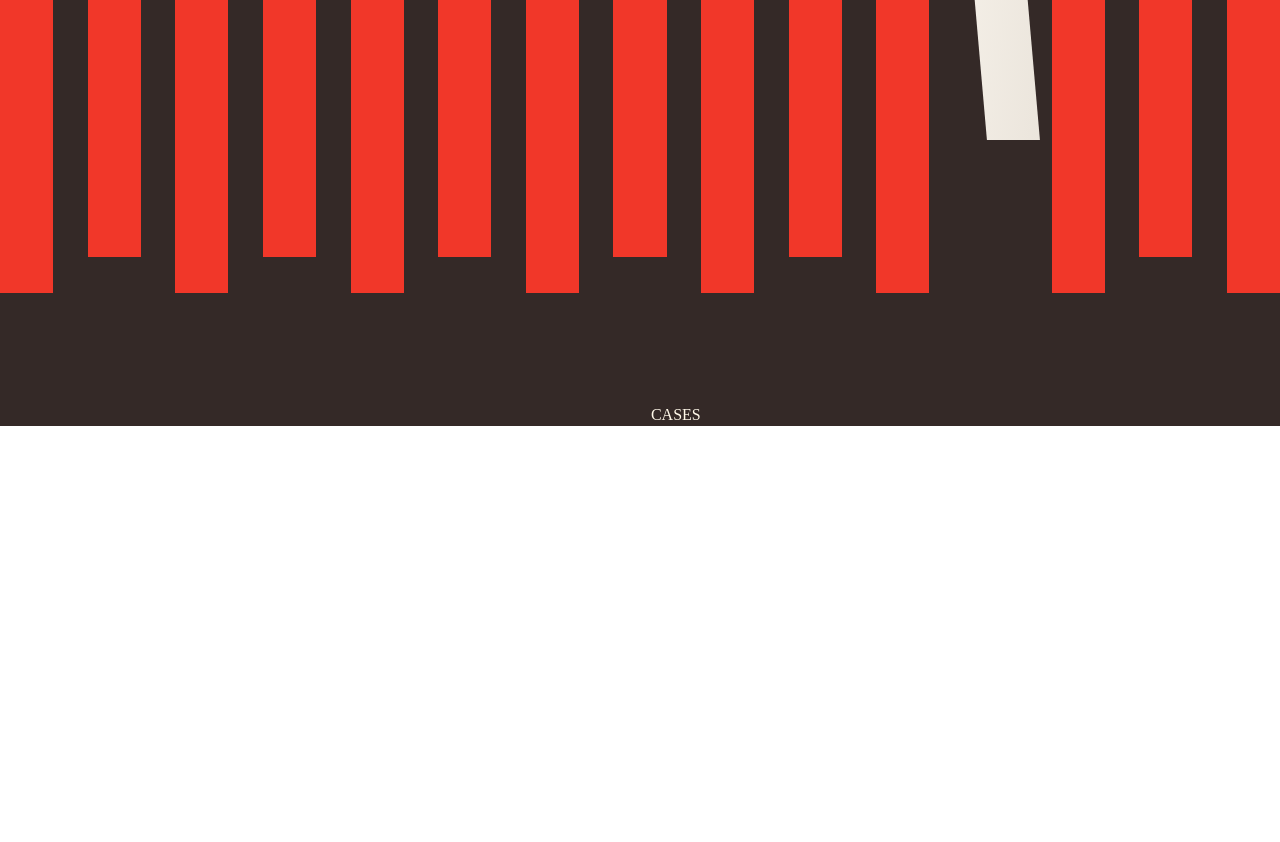
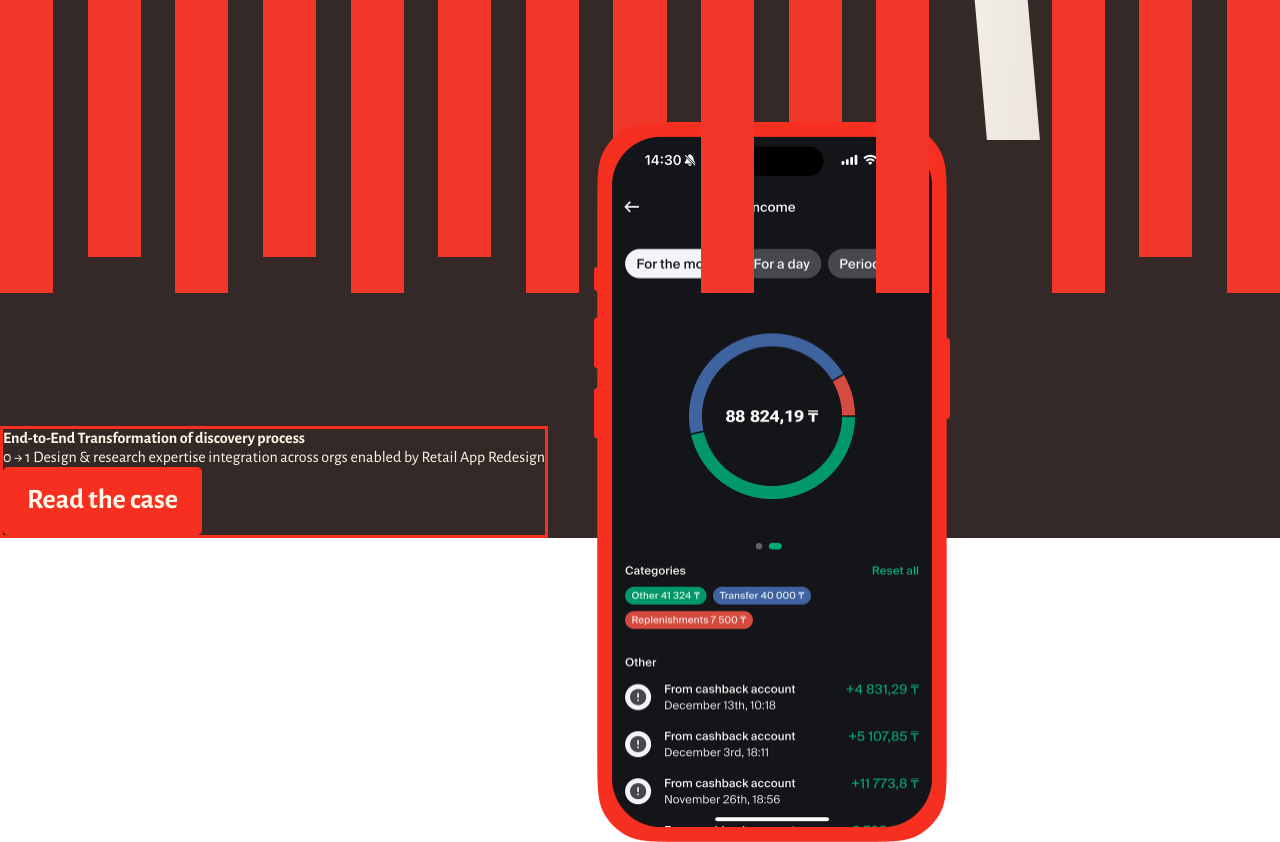
Before and after one commit to voleriyah/portfolio, a Next.js app: page / in a window 1280 px wide. Shown: the part 1360-2202 px from the top of the page. Before the commit the page ends 1787 px from the top, so only its background shows below. Built offline with nearby package versions, Linux system fonts and the light colour scheme; a web font is replaced by a local one.

Commit message:
case added.

```diff
--- a/app/page.tsx
+++ b/app/page.tsx
@@ -4,6 +4,7 @@ import Image from 'next/image';
 import ExpertiseBlock from '@/components/ExpertiseBlock';
 import AnimatedContainerLine from '@/components/AnimatedContainerLine';
 import AnimatedGasfisHeader from '@/components/AnimatedGasfisHeader';
+import CaseCard from '@/components/CaseCard';
 import { motion } from 'framer-motion';
 import { useRef } from 'react';
 
@@ -394,6 +395,7 @@ export default function Home() {
 
       {/* Cases Section */}
       <section id="cases-section" className="w-full bg-dark-brown relative">
+        {/* Title Block */}
         <div
           className="w-full mx-auto"
           style={{
@@ -402,19 +404,50 @@ export default function Home() {
           }}
         >
           <AnimatedGasfisHeader />
+        </div>
 
-          {/* Content Wrapper */}
-          <div
-            className="w-full mx-auto"
+        {/* Case Block Wrapper - Below title block */}
+        <div
+          className="w-full mx-auto relative flex items-center justify-start"
+          style={{
+            // Width: 100% on mobile, max 1692px at 1920px (benchmark)
+            maxWidth: '1692px',
+            // Margin top: scales from 40px (mobile) to 200px (1920px)
+            marginTop: 'clamp(40px, calc(40px + (200px - 40px) * ((100vw - 320px) / (1920px - 320px))), 200px)',
+            // Padding: scales from mobile to desktop values at 1920px
+            paddingTop: 'clamp(40px, calc(40px + (194px - 40px) * ((100vw - 320px) / (1920px - 320px))), 194px)',
+            paddingBottom: 'clamp(40px, calc(40px + (194px - 40px) * ((100vw - 320px) / (1920px - 320px))), 194px)',
+            paddingLeft: 'clamp(16px, calc(16px + (72px - 16px) * ((100vw - 320px) / (1920px - 320px))), 72px)',
+            paddingRight: 'clamp(16px, calc(16px + (72px - 16px) * ((100vw - 320px) / (1920px - 320px))), 72px)',
+          }}
+        >
+          {/* iPhone Image - Desktop only, positioned on top of case card */}
+          <Image
+            src="/images/bcc-screen.png"
+            alt="iPhone screen"
+            width={1920}
+            height={391}
+            className="hidden lg:block absolute pointer-events-none z-10"
             style={{
-              // Width: 100% on mobile, max 1692px at 1920px (benchmark)
-              maxWidth: '1692px',
-              // Height: scales from 80px at 320px to 190px at 1920px (benchmark)
-              height: 'clamp(80px, calc(80px + (190px - 80px) * ((100vw - 320px) / (1920px - 320px))), 190px)',
+              width: '356px',
+              height: '720px',
+              flexShrink: 0,
+              left: '594px',
+              top: '50%',
+              transform: 'translateY(-50%)',
             }}
-          >
-            {/* Cases content can be added here */}
-          </div>
+          />
+
+          <CaseCard
+            size="large"
+            title="End-to-End Transformation of discovery process"
+            description="0 → 1 Design & research expertise integration across orgs enabled by Retail App Redesign"
+            buttonText="Read the case"
+            imageSrc="/images/bcc-screen.png"
+            imageAlt="Case study - Retail App Redesign"
+            phoneImageAlt="iPhone screen"
+            onButtonClick={() => {}}
+          />
         </div>
       </section>
     </main>
--- a/components/AnimatedContainerLine.tsx
+++ b/components/AnimatedContainerLine.tsx
@@ -4,29 +4,57 @@ import { useInView, motion } from 'framer-motion';
 import { useRef } from 'react';
 
 interface AnimatedContainerLineProps {
-  position?: 'left' | 'right';
+  position?: 'left' | 'right' | 'responsive';
   showCaption?: boolean;
   diamondStopAt?: 'middle' | 'bottom';
+  gap?: number;
+  color?: string;
 }
 
-export default function AnimatedContainerLine({ position = 'right', showCaption = true, diamondStopAt = 'bottom' }: AnimatedContainerLineProps) {
+export default function AnimatedContainerLine({
+  position = 'right',
+  showCaption = true,
+  diamondStopAt = 'bottom',
+  gap = 64,
+  color = '#342927'
+}: AnimatedContainerLineProps) {
   const containerRef = useRef<HTMLDivElement>(null);
   const isInView = useInView(containerRef, {
     once: true,
     amount: 0.1,
   });
 
-  const positionClass = position === 'left' ? 'left-16' : 'right-16';
+  // Responsive positioning: right on mobile, left on desktop
+  const getPositionStyle = () => {
+    if (position === 'responsive') {
+      return {}; // Use Tailwind classes for responsive positioning
+    }
+    return position === 'left'
+      ? { left: `${gap}px`, right: 'auto' }
+      : { right: `${gap}px`, left: 'auto' };
+  };
+
   const stopPosition = diamondStopAt === 'middle' ? '50%' : 'calc(100% - 5px)';
 
+  const positionStyle = position === 'responsive'
+    ? {}
+    : getPositionStyle();
+
   return (
-    <div ref={containerRef} className={`absolute ${positionClass} top-0 w-[3px] pointer-events-none z-10`} style={{ height: '100%' }}>
+    <div
+      ref={containerRef}
+      className={`absolute top-0 w-[3px] pointer-events-none z-10 ${position === 'responsive' ? 'right-[44px] lg:right-auto lg:left-[44px]' : ''}`}
+      style={{
+        height: '100%',
+        ...positionStyle,
+      }}
+    >
       {/* Vertical Line */}
       <motion.div
         className="absolute top-0 left-0 w-full"
         style={{
           height: '100%',
-          backgroundColor: '#342927',
+          backgroundColor: color,
           transformOrigin: 'top',
         }}
         initial={{ scaleY: 0 }}
@@ -39,7 +67,10 @@ export default function AnimatedContainerLine({ position = 'right', showCaption
 
       {/* Sliding Diamond */}
       <motion.div
-        className="absolute left-1/2 w-4 h-4 bg-dark-brown"
+        className="absolute left-1/2 w-4 h-4"
+        style={{
+          backgroundColor: color,
+        }}
         style={{
           transform: 'translateX(-50%) rotate(45deg)',
         }}
--- a/components/AnimatedGasfisHeader.jsx
+++ b/components/AnimatedGasfisHeader.jsx
@@ -61,7 +61,7 @@ const AnimatedGasfisHeader = () => {
           transform: 'translate(-50%, -50%)',
 
           // Font size: scales from 72px at 320px to 316px at 1920px (benchmark)
-          fontSize: 'clamp(72px, calc(72px + (316px - 72px) * ((100vw - 320px) / (1920px - 320px))), 316px)',
+          fontSize: 'clamp(68px, calc(60px + (316px - 60px) * ((100vw - 320px) / (1920px - 320px))), 316px)',
           // Letter spacing: scales from 21.6px at 320px to 94.8px at 1920px (benchmark) - proportional to font size
           letterSpacing: 'clamp(21.6px, calc(21.6px + (94.8px - 21.6px) * ((100vw - 320px) / (1920px - 320px))), 94.8px)',
           //textAlign: 'justify',
--- /dev/null
+++ b/components/CaseCard.tsx
@@ -0,0 +1,165 @@
+'use client';
+
+import React, { useState, useEffect } from 'react';
+import MainButton from './MainButton';
+import Image from 'next/image';
+
+interface CaseCardProps {
+  size?: 'large' | 'small';
+  title: string;
+  description: string;
+  imageSrc?: string;
+  imageAlt?: string;
+  phoneImageSrc?: string;
+  phoneImageAlt?: string;
+  buttonText?: string;
+  onButtonClick?: () => void;
+  className?: string;
+}
+
+export default function CaseCard({
+  size = 'large',
+  title,
+  description,
+  imageSrc,
+  imageAlt = 'Case image',
+  phoneImageSrc,
+  phoneImageAlt = 'Phone image',
+  buttonText = 'View case',
+  onButtonClick,
+  className = '',
+}: CaseCardProps) {
+  // Responsive: scales from small (320px) to large (1920px)
+  // At mobile (320px): small card dimensions
+  // At desktop (1920px): large card dimensions
+  const [buttonSize, setButtonSize] = useState<'large' | 'small'>('small');
+
+  useEffect(() => {
+    const updateButtonSize = () => {
+      setButtonSize(window.innerWidth >= 1024 ? 'large' : 'small');
+    };
+
+    updateButtonSize();
+    window.addEventListener('resize', updateButtonSize);
+    return () => window.removeEventListener('resize', updateButtonSize);
+  }, []);
+
+  return (
+    <div
+      className={`relative flex flex-col items-start ${className}`}
+      style={{
+        // Width: scales from 358px (mobile) to 994px (1920px)
+        width: 'clamp(358px, calc(358px + (994px - 358px) * ((100vw - 320px) / (1920px - 320px))), 994px)',
+        // Height: scales from auto (mobile) to 460px (1920px)
+        height: 'clamp(auto, calc(400px + (460px - 400px) * ((100vw - 320px) / (1920px - 320px))), 460px)',
+        minHeight: 'clamp(400px, calc(400px + (460px - 400px) * ((100vw - 320px) / (1920px - 320px))), 460px)',
+        // Padding: scales from 35px 24px (mobile) to 44px (1920px)
+        paddingTop: 'clamp(35px, calc(35px + (44px - 35px) * ((100vw - 320px) / (1920px - 320px))), 44px)',
+        paddingRight: 'clamp(24px, calc(24px + (44px - 24px) * ((100vw - 320px) / (1920px - 320px))), 44px)',
+        paddingBottom: 'clamp(35px, calc(35px + (44px - 35px) * ((100vw - 320px) / (1920px - 320px))), 44px)',
+        paddingLeft: 'clamp(24px, calc(24px + (44px - 24px) * ((100vw - 320px) / (1920px - 320px))), 44px)',
+        // Gap: scales from 32px (mobile) to 48px (1920px)
+        gap: 'clamp(32px, calc(32px + (48px - 32px) * ((100vw - 320px) / (1920px - 320px))), 48px)',
+        border: '3px solid var(--main-red-accent, #F62F20)',
+      }}
+    >
+      {/* iPhone Image - Positioned on top of card - Hidden on desktop (1024px+) */}
+      {phoneImageSrc && (
+        <Image
+          src={phoneImageSrc}
+          alt={phoneImageAlt}
+          width={300}
+          height={600}
+          className="absolute pointer-events-none z-10 md:hidden"
+          style={{
+            // Left position: scales from mobile to 594px at tablet
+            left: 'clamp(20px, calc(20px + (594px - 20px) * ((100vw - 320px) / (1024px - 320px))), 594px)',
+            top: '-100px', // Position on top of the card
+            width: 'auto',
+            height: 'clamp(200px, calc(200px + (400px - 200px) * ((100vw - 320px) / (1024px - 320px))), 400px)',
+            objectFit: 'contain',
+          }}
+        />
+      )}
+      {/* Title */}
+      <h3
+        style={{
+          // Max-width: 300px at 1920px desktop (fixed to avoid iPhone image intersection), full width on mobile
+          maxWidth: 'clamp(100%, calc(100% + (300px - 100%) * ((100vw - 320px) / (1920px - 320px))), 300px)',
+          alignSelf: 'stretch',
+          color: 'var(--main-white, #FFF8E9)',
+          fontFamily: '"Alegreya Sans"',
+          // Font size: scales from 32px (mobile) to 48px (1920px)
+          fontSize: 'clamp(32px, calc(32px + (48px - 32px) * ((100vw - 320px) / (1920px - 320px))), 48px)',
+          fontStyle: 'normal',
+          fontWeight: 900,
+          lineHeight: 'normal',
+          textAlign: 'left',
+        }}
+      >
+        {title}
+      </h3>
+
+      {/* Description */}
+      <p
+        style={{
+          // Max-width: 300px at 1920px desktop (fixed to avoid iPhone image intersection), full width on mobile
+          maxWidth: 'clamp(100%, calc(100% + (300px - 100%) * ((100vw - 320px) / (1920px - 320px))), 300px)',
+          color: 'var(--main-white, #FFF8E9)',
+          textAlign: 'left',
+          fontFamily: '"Alegreya Sans"',
+          // Font size: scales from 20px (mobile) to 32px (1920px)
+          fontSize: 'clamp(20px, calc(20px + (32px - 20px) * ((100vw - 320px) / (1920px - 320px))), 32px)',
+          fontStyle: 'normal',
+          fontWeight: 400,
+          lineHeight: 'normal',
+        }}
+      >
+        {description}
+      </p>
+
+      {/* Button - Aligned left, with 32px gap before image on mobile */}
+      <div
+        className="w-full md:w-auto"
+        style={{
+          marginBottom: 'clamp(32px, calc(32px + (0px - 32px) * ((100vw - 320px) / (1024px - 320px))), 0px)',
+        }}
+      >
+        <MainButton
+          size={buttonSize}
+          onClick={onButtonClick}
+        >
+          {buttonText}
+        </MainButton>
+      </div>
+
+      {/* Image Container - Hidden on desktop (1024px+) */}
+      {imageSrc && (
+        <div
+          className="flex flex-col justify-center items-center self-stretch md:hidden"
+          style={{
+            // Height: scales from 469px (mobile) to 600px (tablet)
+            height: 'clamp(469px, calc(469px + (600px - 469px) * ((100vw - 320px) / (1024px - 320px))), 600px)',
+            // Padding: scales from mobile padding
+            paddingTop: '23.5px',
+            paddingRight: '51.82px',
+            paddingBottom: '25.412px',
+            paddingLeft: '51px',
+          }}
+        >
+          <Image
+            src={imageSrc}
+            alt={imageAlt}
+            width={640}
+            height={600}
+            style={{
+              width: '100%',
+              height: '100%',
+              objectFit: 'contain',
+            }}
+          />
+        </div>
+      )}
+    </div>
+  );
+}
--- /dev/null
+++ b/components/MainButton.tsx
@@ -0,0 +1,50 @@
+import React from 'react';
+
+interface MainButtonProps {
+  children: React.ReactNode;
+  size?: 'large' | 'small';
+  onClick?: () => void;
+  type?: 'button' | 'submit' | 'reset';
+  className?: string;
+}
+
+export default function MainButton({
+  children,
+  size = 'large',
+  onClick,
+  type = 'button',
+  className = ''
+}: MainButtonProps) {
+  const isLarge = size === 'large';
+
+  return (
+    <button
+      type={type}
+      onClick={onClick}
+      className={`inline-flex flex-col justify-center items-center ${className}`}
+      style={{
+        padding: isLarge ? '24px' : '8px 16px',
+        gap: '10px',
+        borderRadius: '5px',
+        background: 'var(--main-red-accent, #F62F20)',
+        color: 'var(--main-white, #FFF8E9)',
+        fontFamily: '"Alegreya Sans"',
+        fontSize: isLarge ? '28px' : '16px',
+        fontStyle: 'normal',
+        fontWeight: 700,
+        lineHeight: isLarge ? '19.498px' : '19.498px', // 69.637% for large, 121.864% for small
+        border: 'none',
+        cursor: 'pointer',
+        transition: 'opacity 0.2s ease-in-out',
+      }}
+      onMouseEnter={(e) => {
+        e.currentTarget.style.opacity = '0.9';
+      }}
+      onMouseLeave={(e) => {
+        e.currentTarget.style.opacity = '1';
+      }}
+    >
+      {children}
+    </button>
+  );
+}
```
Also changed, not shown: public/images/bcc-screen.png (added).
